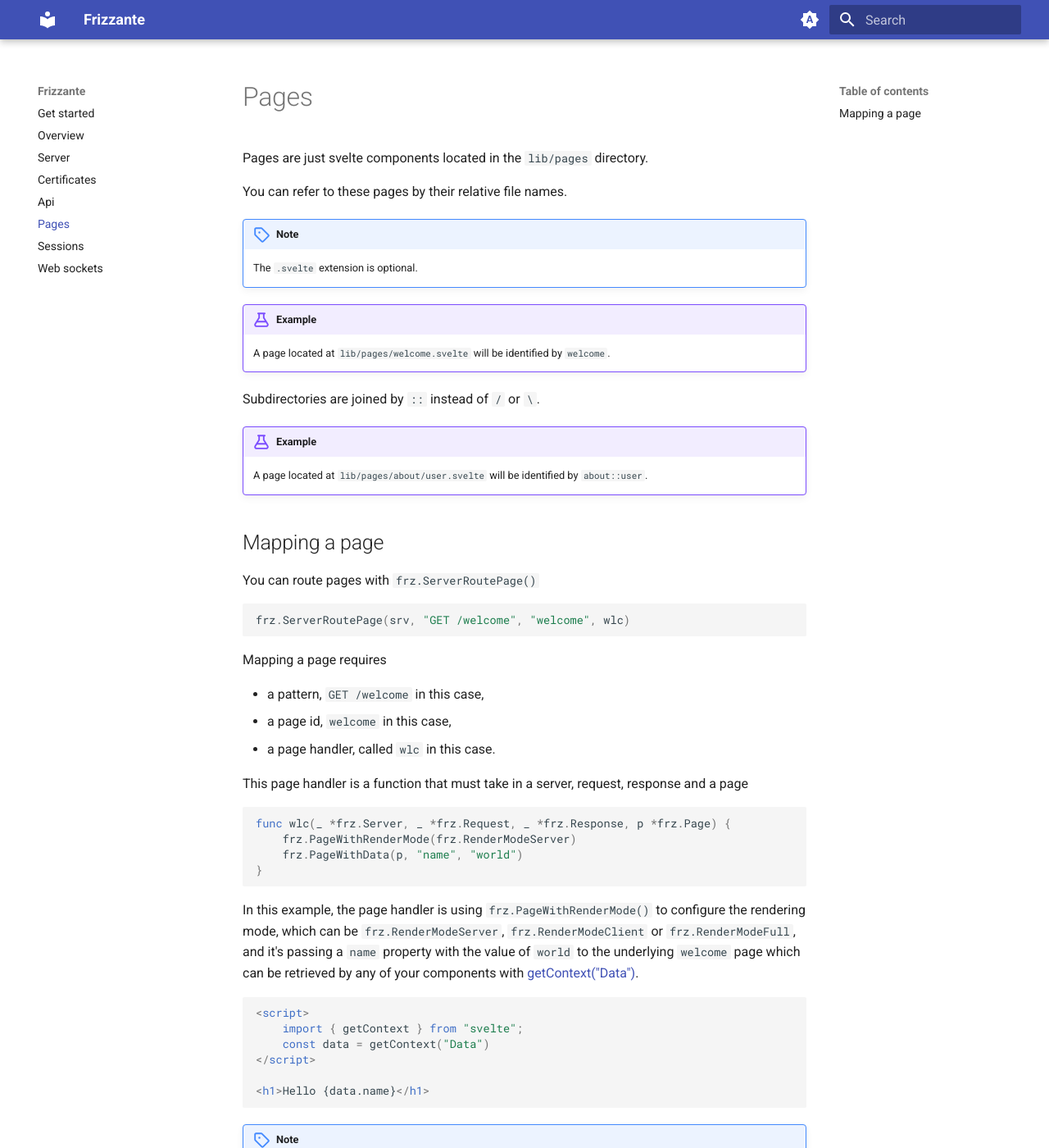
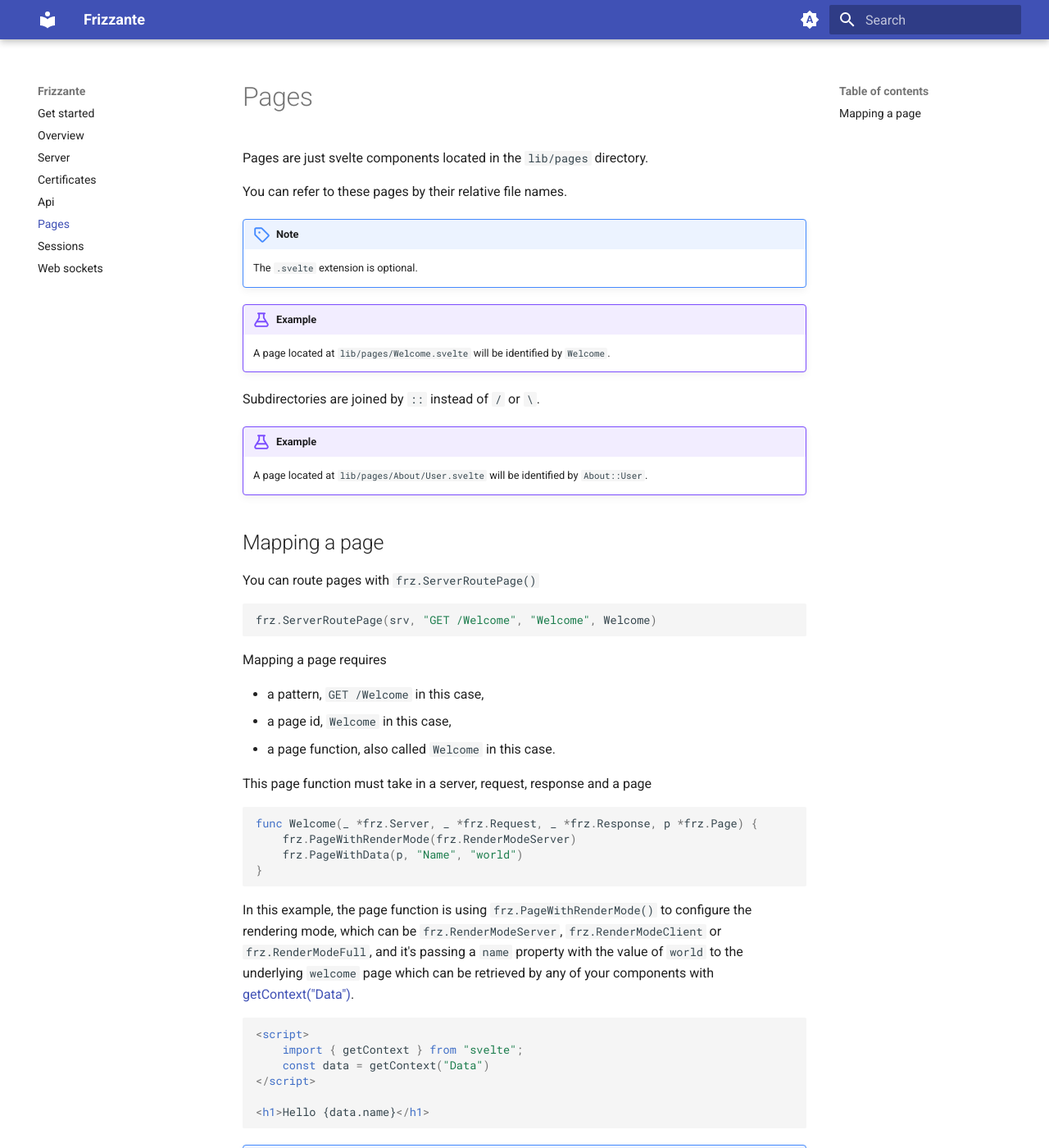
Before and after one commit to razshare/frizzante-docs, an MkDocs documentation site: the page built from docs/pages.md, in a window 1280 px wide and 1400 px high. Shown: the whole window at 82% size. Built offline with MkDocs 1.6.1 and Material for MkDocs 9.7.7, drawn with Linux system fonts in a browser that asks for light colours.

````diff
--- a/docs/pages.md
+++ b/docs/pages.md
@@ -6,12 +6,12 @@ You can refer to these pages by their relative file names.
 	The `.svelte` extension is optional.
 
 !!! example
-	A page located at `lib/pages/welcome.svelte` will be identified by `welcome`.
+	A page located at `lib/pages/Welcome.svelte` will be identified by `Welcome`.
 
 Subdirectories are joined by `::` instead of `/` or `\`.
 
 !!! example
-	A page located at `lib/pages/about/user.svelte` will be identified by `about::user`.
+	A page located at `lib/pages/About/User.svelte` will be identified by `About::User`.
 
 
 ## Mapping a page
@@ -19,25 +19,25 @@ Subdirectories are joined by `::` instead of `/` or `\`.
 You can route pages with `frz.ServerRoutePage()`
 
 ```go
-frz.ServerRoutePage(srv, "GET /welcome", "welcome", wlc)
+frz.ServerRoutePage(srv, "GET /Welcome", "Welcome", Welcome)
 ```
 
 Mapping a page requires
 
-- a pattern, `GET /welcome` in this case,
-- a page id, `welcome` in this case,
-- a page handler, called `wlc` in this case.
+- a pattern, `GET /Welcome` in this case,
+- a page id, `Welcome` in this case,
+- a page function, also called `Welcome` in this case.
 
-This page handler is a function that must take in a server, request, response and a page
+This page function must take in a server, request, response and a page
 
 ```go
-func wlc(_ *frz.Server, _ *frz.Request, _ *frz.Response, p *frz.Page) {
+func Welcome(_ *frz.Server, _ *frz.Request, _ *frz.Response, p *frz.Page) {
 	frz.PageWithRenderMode(frz.RenderModeServer)
-	frz.PageWithData(p, "name", "world")
+	frz.PageWithData(p, "Name", "world")
 }
 ```
 
-In this example, the page handler is using `frz.PageWithRenderMode()`
+In this example, the page function is using `frz.PageWithRenderMode()`
 to configure the rendering mode,
 which can be `frz.RenderModeServer`, `frz.RenderModeClient` or `frz.RenderModeFull`,
 and it's passing a `name` property with the value of `world` to the
````
Also changed, not shown: docs/api.md (+8 -8 lines), docs/sessions.md (+3 -3 lines).
